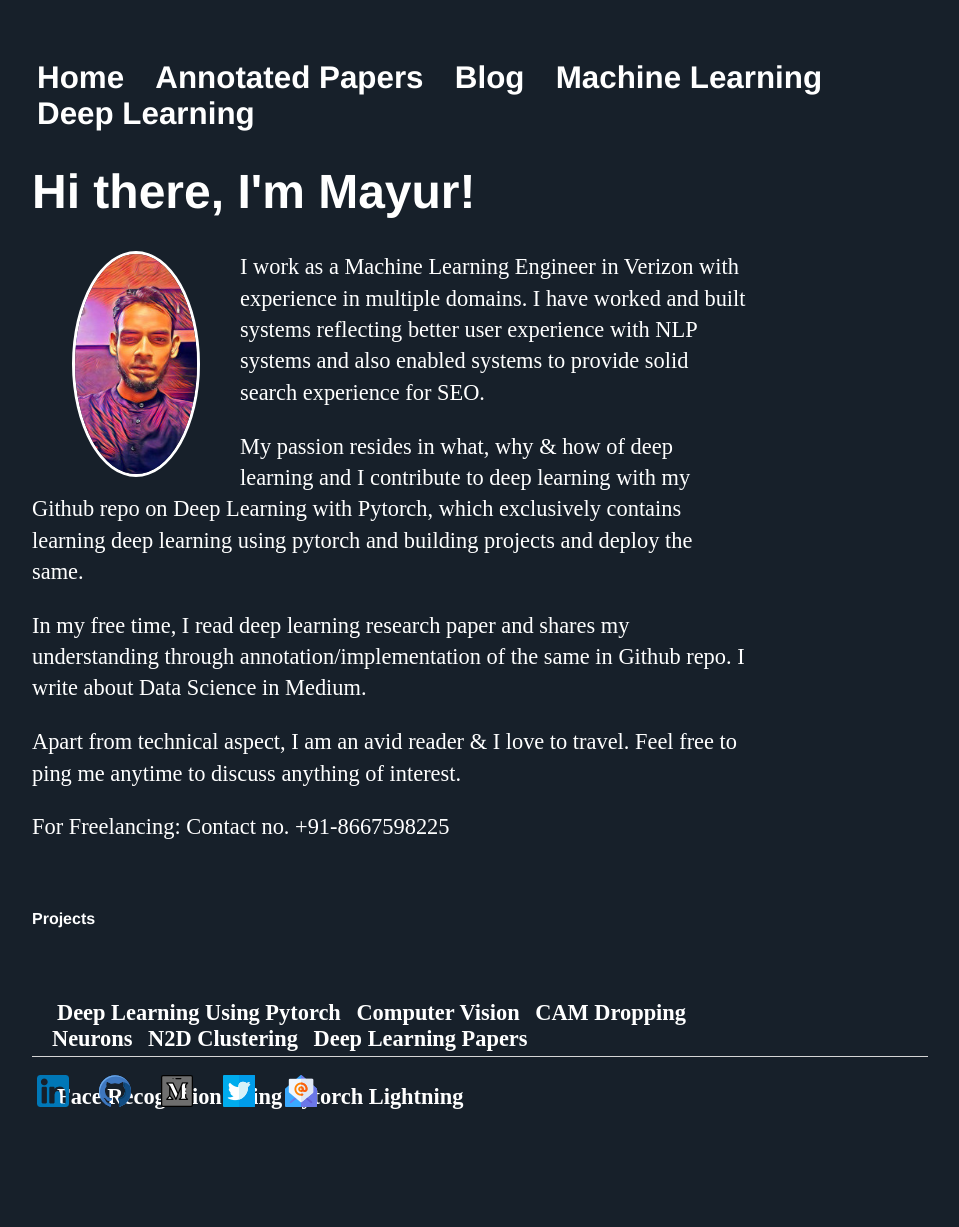
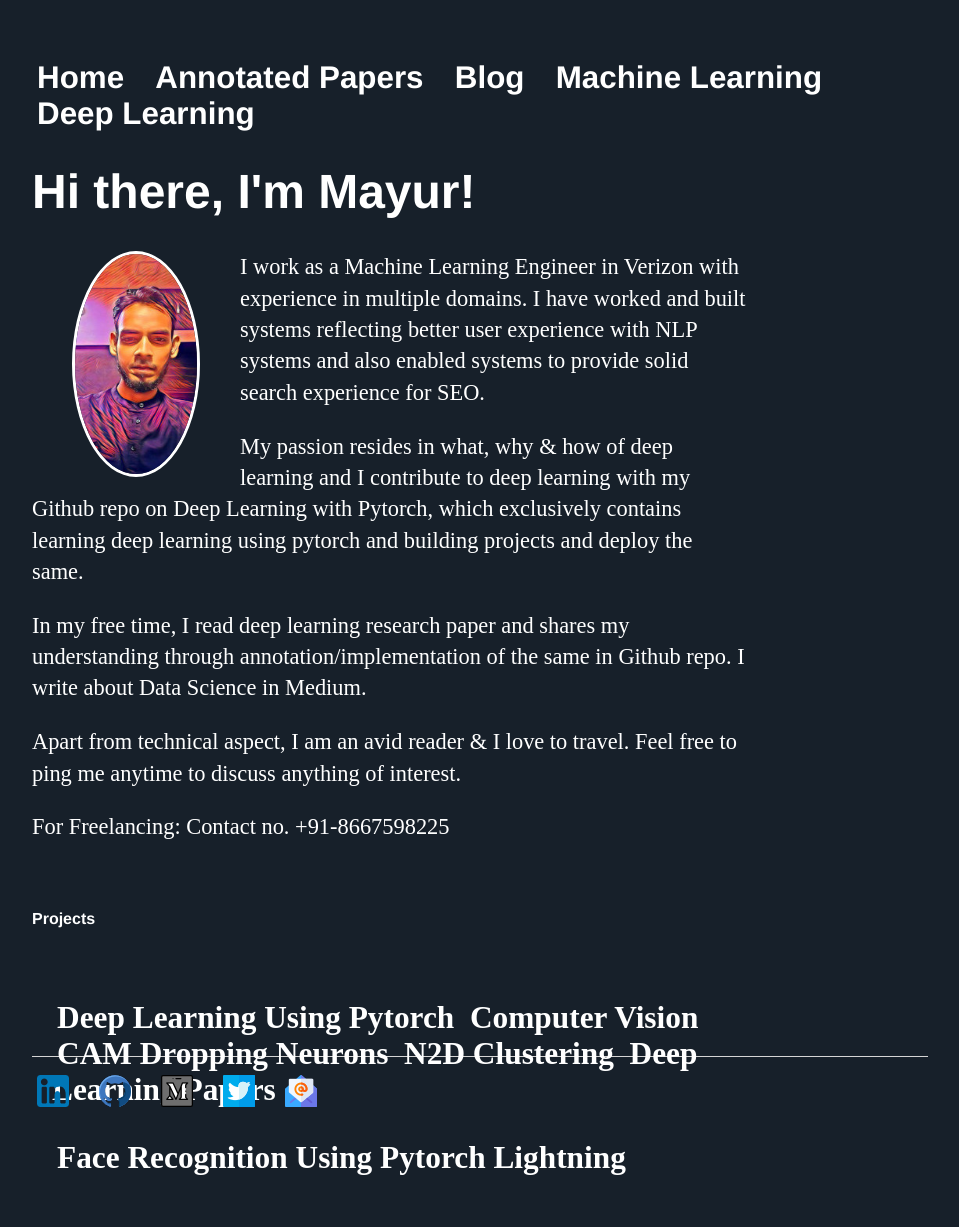
Before and after one commit to Mayurji/mayurji.github.io, a Jekyll site: the page built from index.html, in a window 1280 px wide. Shown: the whole page, without its empty margins (160-1119 px from the left). Built offline with Jekyll 4.4.1, drawn with Linux system fonts in a browser that asks for light colours; before the commit the page ends 1173 px from its top, so only the background shows below that.

Commit message:
Update main.css

```diff
--- a/css/main.css
+++ b/css/main.css
@@ -32,12 +32,13 @@ ol li {
   color: white;
   padding: 5px;
   margin-left: 35px;
+  font-size: 1.4em;
 }
 
 ul li {
   color: white;
   margin: 5px;
-
+  font-size: 1.4em;
 }
 
 ul li::before {
```
